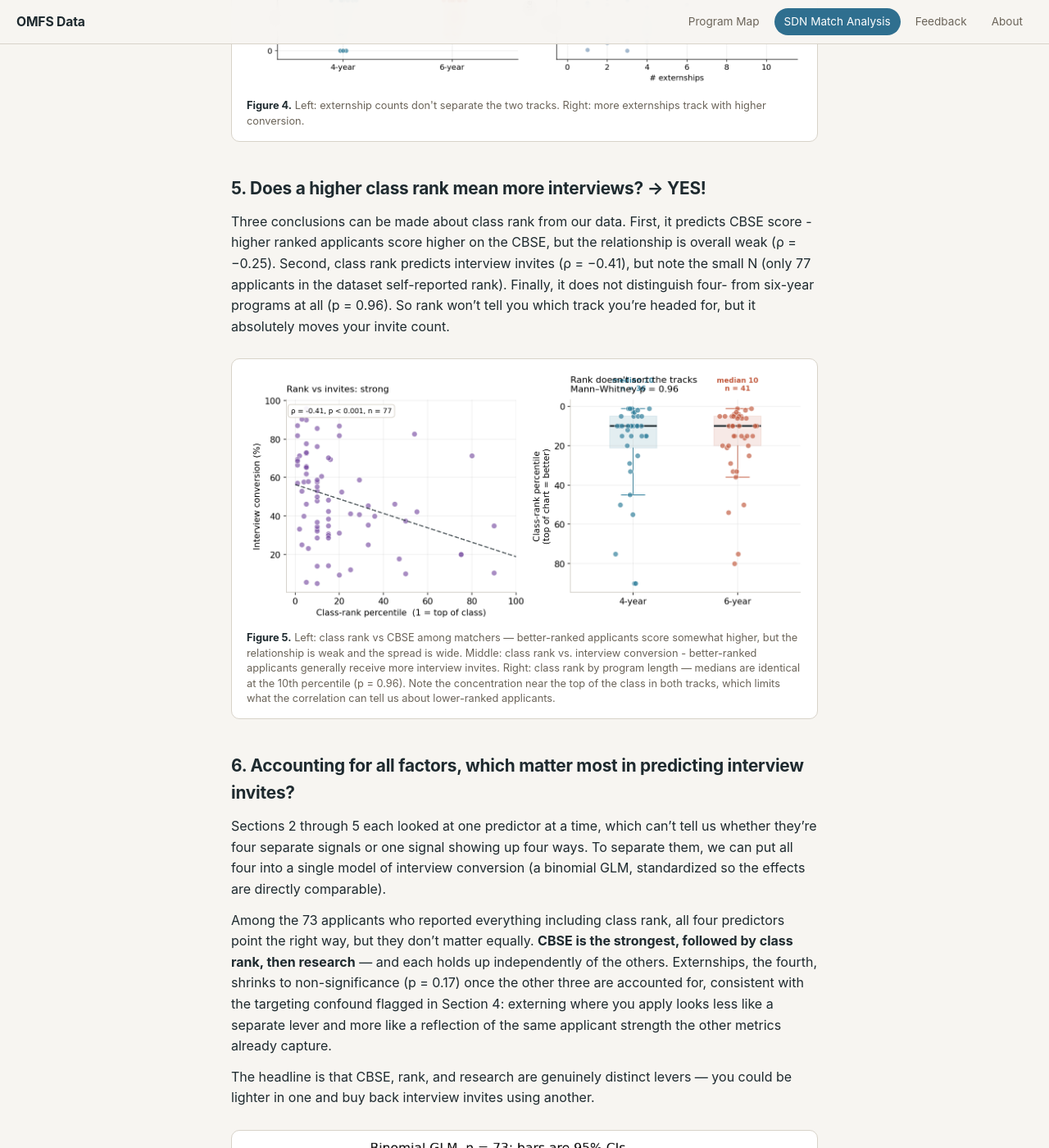
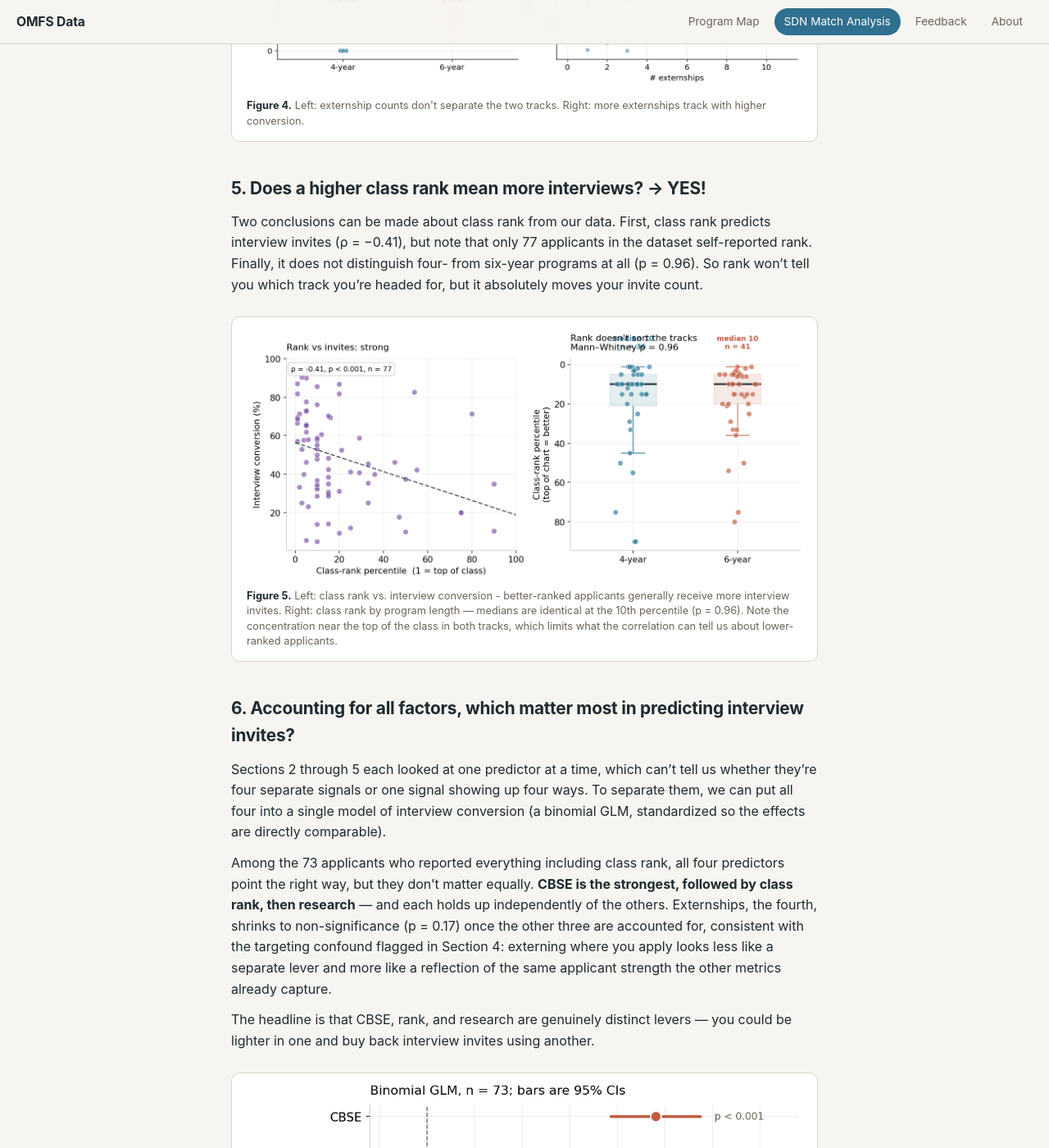
Before and after one commit to omfsdata/data, a Jekyll site: the page built from analysis.md, in a window 1280 px wide and 1400 px high, scrolled down 4136 px. Shown: the whole window at 82% size. Built offline with Jekyll 4.4.1, drawn with Linux system fonts in a browser that asks for light colours.

Commit message:
Update analysis.md

```diff
--- a/analysis.md
+++ b/analysis.md
@@ -68,9 +68,9 @@ More externships track with better interview conversion (**ρ = 0.38**, *p* < 0.
 
 ## 5. Does a higher class rank mean more interviews? → YES!
 
-Three conclusions can be made about class rank from our data. First, it predicts CBSE score - higher ranked applicants score higher on the CBSE, but the relationship is overall weak (ρ = −0.25). Second, class rank predicts interview invites (ρ = −0.41), but note the small N (only 77 applicants in the dataset self-reported rank). Finally, it does not distinguish four- from six-year programs at all (p = 0.96). So rank won't tell you which track you're headed for, but it absolutely moves your invite count.
+Two conclusions can be made about class rank from our data. First, class rank predicts interview invites (ρ = −0.41), but note that only 77 applicants in the dataset self-reported rank. Finally, it does not distinguish four- from six-year programs at all (p = 0.96). So rank won't tell you which track you're headed for, but it absolutely moves your invite count.
 
-{% include figure.html num="5" src="fig06_class_rank.png" caption="Left: class rank vs CBSE among matchers — better-ranked applicants score somewhat higher, but the relationship is weak and the spread is wide. Middle: class rank vs. interview conversion - better-ranked applicants generally receive more interview invites. Right: class rank by program length — medians are identical at the 10th percentile (p = 0.96). Note the concentration near the top of the class in both tracks, which limits what the correlation can tell us about lower-ranked applicants." %}
+{% include figure.html num="5" src="fig06_class_rank.png" caption="Left: class rank vs. interview conversion - better-ranked applicants generally receive more interview invites. Right: class rank by program length — medians are identical at the 10th percentile (p = 0.96). Note the concentration near the top of the class in both tracks, which limits what the correlation can tell us about lower-ranked applicants." %}
 
 ## 6. Accounting for all factors, which matter most in predicting interview invites?
 Sections 2 through 5 each looked at one predictor at a time, which can't tell us whether they're four separate signals or one signal showing up four ways. To separate them, we can put all four into a single model of interview conversion (a binomial GLM, standardized so the effects are directly comparable).
```
